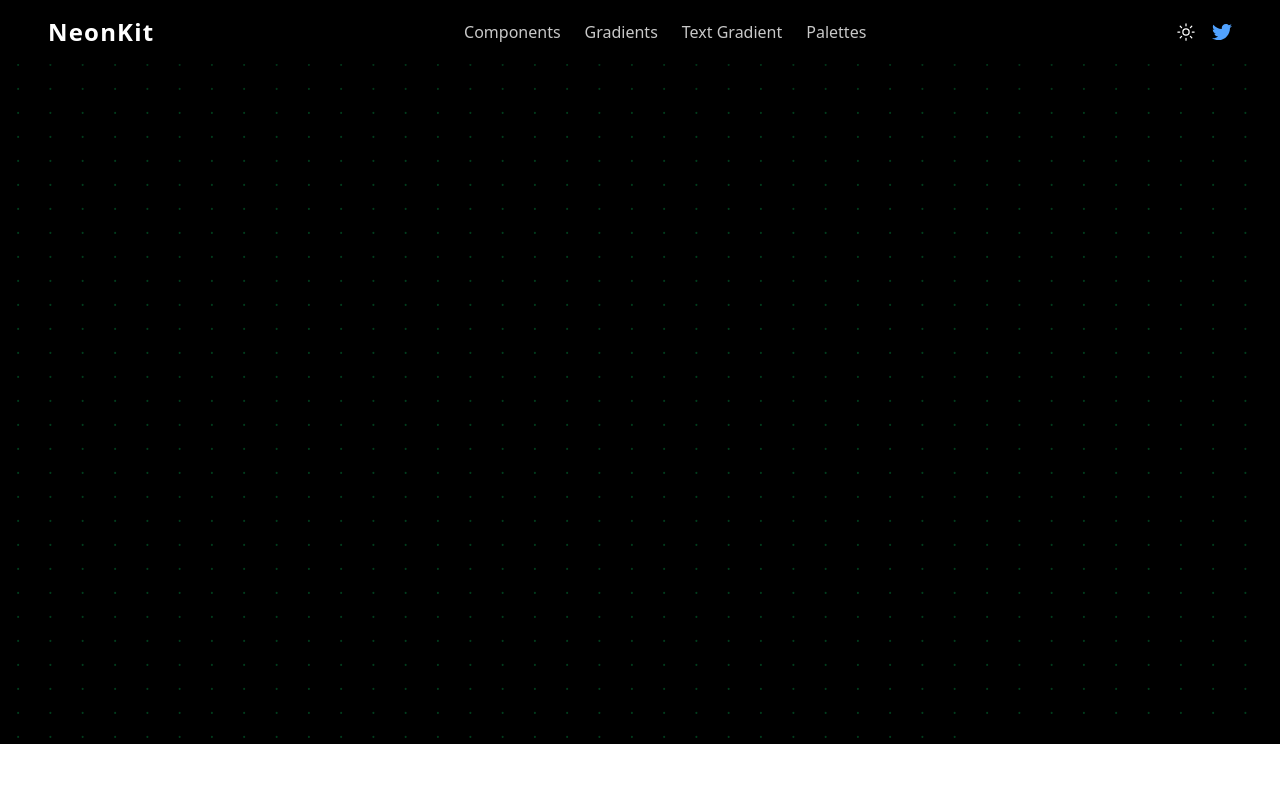
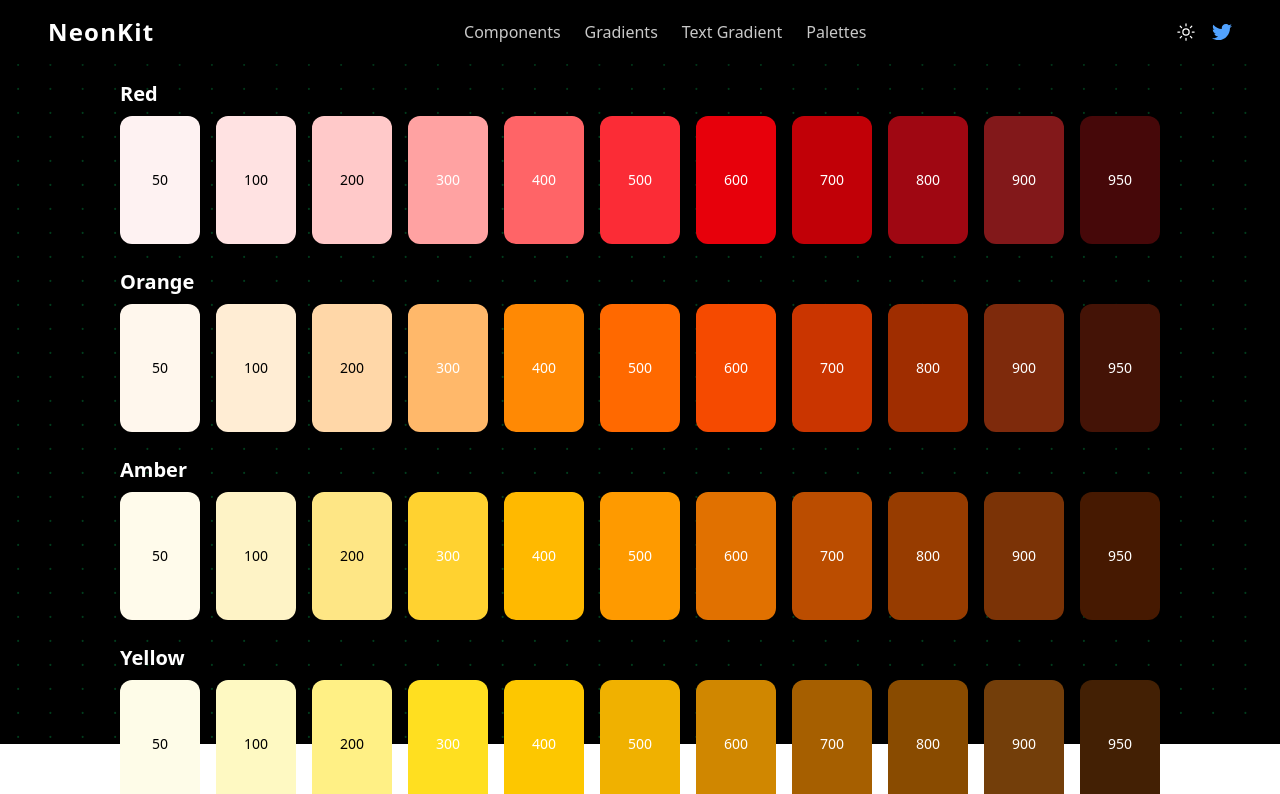
Before and after one commit to RitickLath/neonkit, a React (Vite) app: page /Palettes in a window 1280 px wide. Shown: the top 794 px of the page. Built offline with nearby package versions, Linux system fonts and the light colour scheme.

Commit message:
Basic Palettes UI

```diff
--- a/src/Routes/Palettes.tsx
+++ b/src/Routes/Palettes.tsx
@@ -1,5 +1,38 @@
+import { prerenderColor } from "../constants/colorShades";
+
 const Palettes = () => {
-  return <div>Palettes</div>;
+  return (
+    <div className="p-4 lg:flex flex-col items-center">
+      {prerenderColor.map((shades, key) => (
+        <div key={key} className="mb-6">
+          {/* Display Palette Name */}
+          <h1 className="text-xl font-bold text-white mb-2 capitalize">
+            {shades[0].replace("bg-", "").replace("-50", "")}
+          </h1>
+
+          {/* Display Color Palette */}
+          <div className="grid grid-cols-1 md:flex md:space-x-2 md:space-y-0 gap-2">
+            {shades.map((shade, index) => (
+              <div
+                key={index}
+                className={`w-full h-16 md:w-20 md:h-32 rounded-xl flex items-end justify-start lg:items-center lg:justify-center lg:px-0 lg:pb-0 pb-3 px-3 ${shade}`}
+              >
+                <span
+                  className={`text-sm font-medium ${
+                    index < 3 ? "text-black" : "text-white"
+                  }`}
+                >
+                  {shade
+                    .substring(shade.length - 3, shade.length)
+                    .replace("-", "")}
+                </span>
+              </div>
+            ))}
+          </div>
+        </div>
+      ))}
+    </div>
+  );
 };
 
 export default Palettes;
--- a/src/constants/colorShades.ts
+++ b/src/constants/colorShades.ts
@@ -22,3 +22,305 @@ export const colorShadesArray: string[][] = [
   ["bg-pink-300", "bg-pink-500", "bg-pink-900"],
   ["bg-rose-300", "bg-rose-500", "bg-rose-900"],
 ];
+
+export const prerenderColor = [
+  [
+    "bg-red-50",
+    "bg-red-100",
+    "bg-red-200",
+    "bg-red-300",
+    "bg-red-400",
+    "bg-red-500",
+    "bg-red-600",
+    "bg-red-700",
+    "bg-red-800",
+    "bg-red-900",
+    "bg-red-950",
+  ],
+  [
+    "bg-orange-50",
+    "bg-orange-100",
+    "bg-orange-200",
+    "bg-orange-300",
+    "bg-orange-400",
+    "bg-orange-500",
+    "bg-orange-600",
+    "bg-orange-700",
+    "bg-orange-800",
+    "bg-orange-900",
+    "bg-orange-950",
+  ],
+  [
+    "bg-amber-50",
+    "bg-amber-100",
+    "bg-amber-200",
+    "bg-amber-300",
+    "bg-amber-400",
+    "bg-amber-500",
+    "bg-amber-600",
+    "bg-amber-700",
+    "bg-amber-800",
+    "bg-amber-900",
+    "bg-amber-950",
+  ],
+  [
+    "bg-yellow-50",
+    "bg-yellow-100",
+    "bg-yellow-200",
+    "bg-yellow-300",
+    "bg-yellow-400",
+    "bg-yellow-500",
+    "bg-yellow-600",
+    "bg-yellow-700",
+    "bg-yellow-800",
+    "bg-yellow-900",
+    "bg-yellow-950",
+  ],
+  [
+    "bg-lime-50",
+    "bg-lime-100",
+    "bg-lime-200",
+    "bg-lime-300",
+    "bg-lime-400",
+    "bg-lime-500",
+    "bg-lime-600",
+    "bg-lime-700",
+    "bg-lime-800",
+    "bg-lime-900",
+    "bg-lime-950",
+  ],
+  [
+    "bg-green-50",
+    "bg-green-100",
+    "bg-green-200",
+    "bg-green-300",
+    "bg-green-400",
+    "bg-green-500",
+    "bg-green-600",
+    "bg-green-700",
+    "bg-green-800",
+    "bg-green-900",
+    "bg-green-950",
+  ],
+  [
+    "bg-emerald-50",
+    "bg-emerald-100",
+    "bg-emerald-200",
+    "bg-emerald-300",
+    "bg-emerald-400",
+    "bg-emerald-500",
+    "bg-emerald-600",
+    "bg-emerald-700",
+    "bg-emerald-800",
+    "bg-emerald-900",
+    "bg-emerald-950",
+  ],
+  [
+    "bg-teal-50",
+    "bg-teal-100",
+    "bg-teal-200",
+    "bg-teal-300",
+    "bg-teal-400",
+    "bg-teal-500",
+    "bg-teal-600",
+    "bg-teal-700",
+    "bg-teal-800",
+    "bg-teal-900",
+    "bg-teal-950",
+  ],
+  [
+    "bg-cyan-50",
+    "bg-cyan-100",
+    "bg-cyan-200",
+    "bg-cyan-300",
+    "bg-cyan-400",
+    "bg-cyan-500",
+    "bg-cyan-600",
+    "bg-cyan-700",
+    "bg-cyan-800",
+    "bg-cyan-900",
+    "bg-cyan-950",
+  ],
+  [
+    "bg-sky-50",
+    "bg-sky-100",
+    "bg-sky-200",
+    "bg-sky-300",
+    "bg-sky-400",
+    "bg-sky-500",
+    "bg-sky-600",
+    "bg-sky-700",
+    "bg-sky-800",
+    "bg-sky-900",
+    "bg-sky-950",
+  ],
+  [
+    "bg-blue-50",
+    "bg-blue-100",
+    "bg-blue-200",
+    "bg-blue-300",
+    "bg-blue-400",
+    "bg-blue-500",
+    "bg-blue-600",
+    "bg-blue-700",
+    "bg-blue-800",
+    "bg-blue-900",
+    "bg-blue-950",
+  ],
+  [
+    "bg-blue-50",
+    "bg-blue-100",
+    "bg-blue-200",
+    "bg-blue-300",
+    "bg-blue-400",
+    "bg-blue-500",
+    "bg-blue-600",
+    "bg-blue-700",
+    "bg-blue-800",
+    "bg-blue-900",
+    "bg-blue-950",
+  ],
+  [
+    "bg-indigo-50",
+    "bg-indigo-100",
+    "bg-indigo-200",
+    "bg-indigo-300",
+    "bg-indigo-400",
+    "bg-indigo-500",
+    "bg-indigo-600",
+    "bg-indigo-700",
+    "bg-indigo-800",
+    "bg-indigo-900",
+    "bg-indigo-950",
+  ],
+  [
+    "bg-voilet-50",
+    "bg-voilet-100",
+    "bg-voilet-200",
+    "bg-voilet-300",
+    "bg-voilet-400",
+    "bg-voilet-500",
+    "bg-voilet-600",
+    "bg-voilet-700",
+    "bg-voilet-800",
+    "bg-voilet-900",
+    "bg-voilet-950",
+  ],
+  [
+    "bg-purple-50",
+    "bg-purple-100",
+    "bg-purple-200",
+    "bg-purple-300",
+    "bg-purple-400",
+    "bg-purple-500",
+    "bg-purple-600",
+    "bg-purple-700",
+    "bg-purple-800",
+    "bg-purple-900",
+    "bg-purple-950",
+  ],
+  [
+    "bg-fuchsia-50",
+    "bg-fuchsia-100",
+    "bg-fuchsia-200",
+    "bg-fuchsia-300",
+    "bg-fuchsia-400",
+    "bg-fuchsia-500",
+    "bg-fuchsia-600",
+    "bg-fuchsia-700",
+    "bg-fuchsia-800",
+    "bg-fuchsia-900",
+    "bg-fuchsia-950",
+  ],
+  [
+    "bg-pink-50",
+    "bg-pink-100",
+    "bg-pink-200",
+    "bg-pink-300",
+    "bg-pink-400",
+    "bg-pink-500",
+    "bg-pink-600",
+    "bg-pink-700",
+    "bg-pink-800",
+    "bg-pink-900",
+    "bg-pink-950",
+  ],
+  [
+    "bg-rose-50",
+    "bg-rose-100",
+    "bg-rose-200",
+    "bg-rose-300",
+    "bg-rose-400",
+    "bg-rose-500",
+    "bg-rose-600",
+    "bg-rose-700",
+    "bg-rose-800",
+    "bg-rose-900",
+    "bg-rose-950",
+  ],
+  [
+    "bg-slate-50",
+    "bg-slate-100",
+    "bg-slate-200",
+    "bg-slate-300",
+    "bg-slate-400",
+    "bg-slate-500",
+    "bg-slate-600",
+    "bg-slate-700",
+    "bg-slate-800",
+    "bg-slate-900",
+    "bg-slate-950",
+  ],
+  [
+    "bg-gray-50",
+    "bg-gray-100",
+    "bg-gray-200",
+    "bg-gray-300",
+    "bg-gray-400",
+    "bg-gray-500",
+    "bg-gray-600",
+    "bg-gray-700",
+    "bg-gray-800",
+    "bg-gray-900",
+    "bg-gray-950",
+  ],
+  [
+    "bg-zinc-50",
+    "bg-zinc-100",
+    "bg-zinc-200",
+    "bg-zinc-300",
+    "bg-zinc-400",
+    "bg-zinc-500",
+    "bg-zinc-600",
+    "bg-zinc-700",
+    "bg-zinc-800",
+    "bg-zinc-900",
+    "bg-zinc-950",
+  ],
+  [
+    "bg-neutral-50",
+    "bg-neutral-100",
+    "bg-neutral-200",
+    "bg-neutral-300",
+    "bg-neutral-400",
+    "bg-neutral-500",
+    "bg-neutral-600",
+    "bg-neutral-700",
+    "bg-neutral-800",
+    "bg-neutral-900",
+    "bg-neutral-950",
+  ],
+  [
+    "bg-stone-50",
+    "bg-stone-100",
+    "bg-stone-200",
+    "bg-stone-300",
+    "bg-stone-400",
+    "bg-stone-500",
+    "bg-stone-600",
+    "bg-stone-700",
+    "bg-stone-800",
+    "bg-stone-900",
+    "bg-stone-950",
+  ],
+];
```
